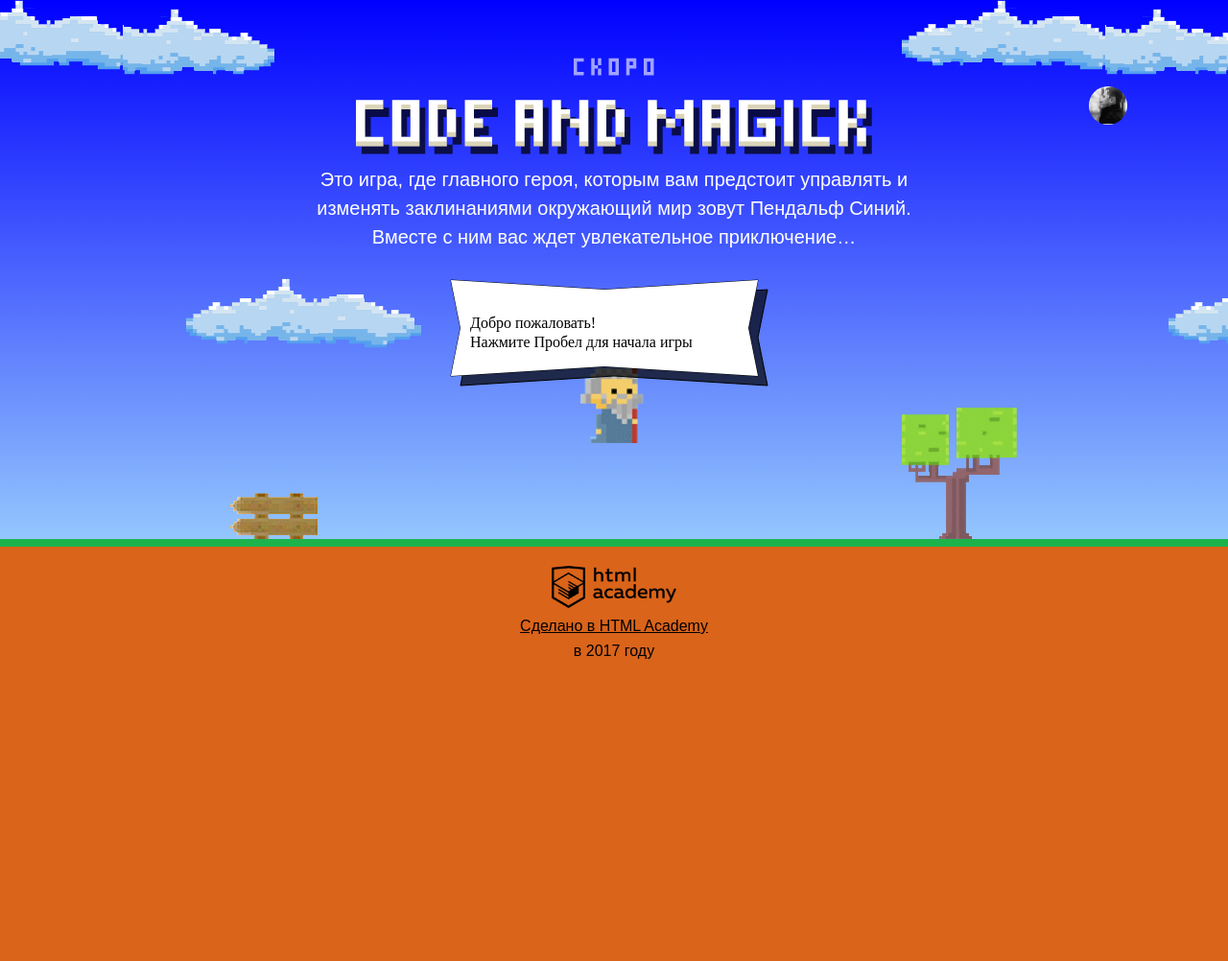
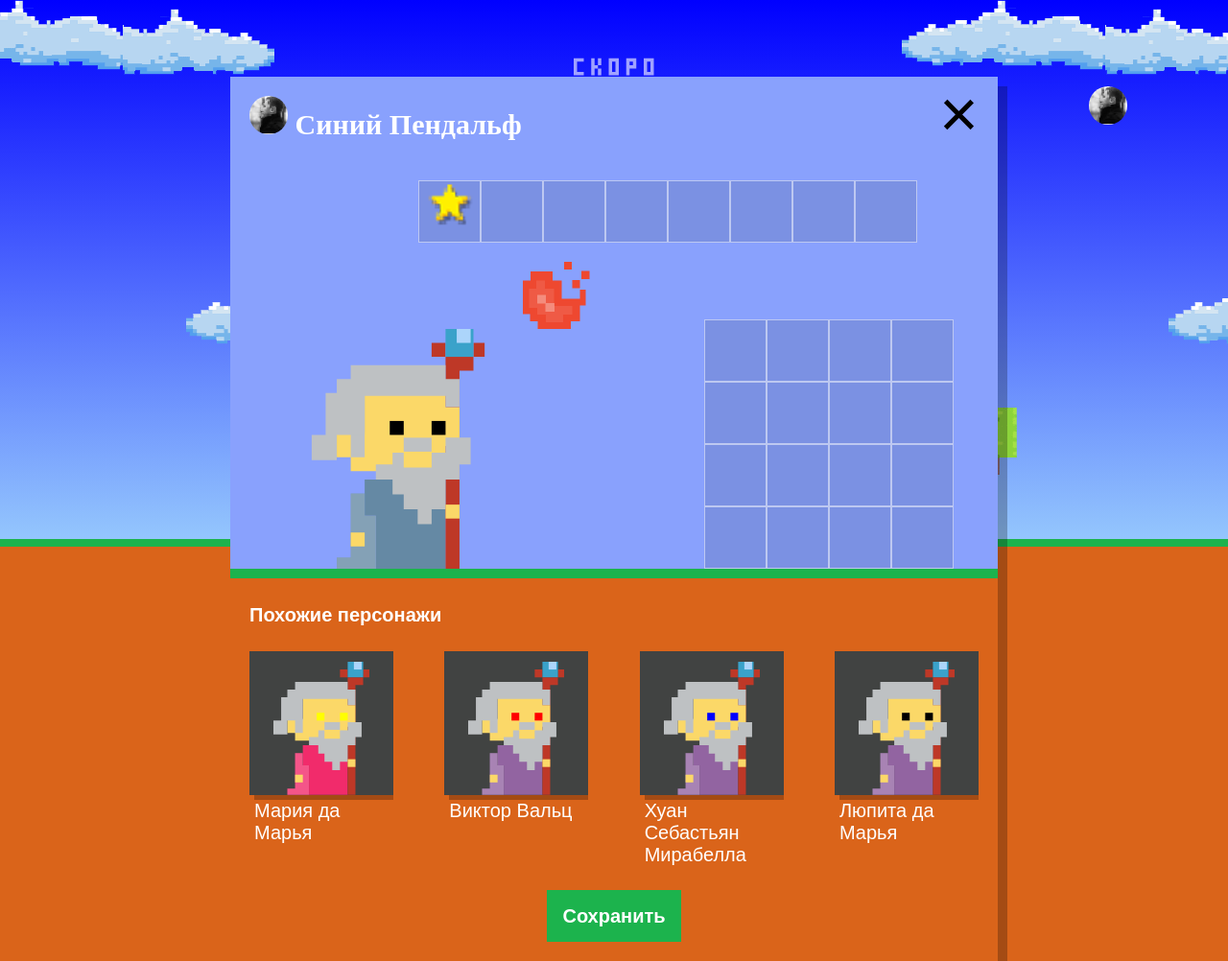
Before and after one commit to GeorgeKazanchev/Code-And-Magic, a website: page index.html in a window 1280 px wide. Shown: the whole page at 96% size. Before the commit the page ends 800 px from the top, so only its background shows below. Drawn offline with Linux system fonts and the light colour scheme; a web font is replaced by a local one.

Commit message:
Добавлено отображение похожих волшебников на экран настроек пользователя
1. Создана функция для генерации объектов волшебников.
2. Реализована функция создания DOM-элемента на основе объекта волшебника.
3. Выполнена отрисовка DOM-элементов в список похожих волшебников.

```diff
--- a/index.html
+++ b/index.html
@@ -205,6 +205,7 @@
   };
 </script>
 
+<script src="js/setup.js"></script>
 <script src="js/stat.js"></script>
 <script src="js/game.js"></script>
 
--- /dev/null
+++ b/js/setup.js
@@ -0,0 +1,87 @@
+'use strict';
+
+var setupElement = document.querySelector('.setup');
+setupElement.classList.remove('hidden');
+
+var similarElement = document.querySelector('.setup-similar');
+var similarListElement = document.querySelector('.setup-similar-list');
+var similarWizardTemplate = document.querySelector('#similar-wizard-template')
+  .content
+  .querySelector('.setup-similar-item');
+
+var WIZARDS_COUNT = 4;
+
+var WIZARD_NAMES = [
+  'Иван',
+  'Хуан Себастьян',
+  'Мария',
+  'Кристоф',
+  'Виктор',
+  'Юлия',
+  'Люпита',
+  'Вашингтон',
+];
+
+var WIZARD_SURNAMES = [
+  'да Марья',
+  'Верон',
+  'Мирабелла',
+  'Вальц',
+  'Онопко',
+  'Топольницкая',
+  'Нионго',
+  'Ирвинг',
+];
+
+var COAT_COLORS = [
+  'rgb(101, 137, 164)',
+  'rgb(241, 43, 107)',
+  'rgb(146, 100, 161)',
+  'rgb(56, 159, 117)',
+  'rgb(215, 210, 55)',
+  'rgb(0, 0, 0)',
+];
+
+var EYES_COLORS = [
+  'black',
+  'red',
+  'blue',
+  'yellow',
+  'green',
+];
+
+var getRandomArrayItem = function(arr) {
+  return arr[Math.floor(Math.random() * arr.length)];
+};
+
+var generateWizards = function() {
+  var wizards = [];
+  for (var i = 0; i < WIZARDS_COUNT; ++i) {
+    wizards.push({
+      name: getRandomArrayItem(WIZARD_NAMES) + ' ' + getRandomArrayItem(WIZARD_SURNAMES),
+      coatColor: getRandomArrayItem(COAT_COLORS),
+      eyesColor: getRandomArrayItem(EYES_COLORS),
+    });
+  }
+  return wizards;
+};
+
+var renderWizard = function(wizard) {
+  var wizardElement = similarWizardTemplate.cloneNode(true);
+
+  wizardElement.querySelector('.setup-similar-label').textContent = wizard.name;
+  wizardElement.querySelector('.wizard-coat').style.fill = wizard.coatColor;
+  wizardElement.querySelector('.wizard-eyes').style.fill = wizard.eyesColor;
+
+  return wizardElement;
+};
+
+var wizards = generateWizards();
+
+var fragment = document.createDocumentFragment();
+for (var i = 0; i < wizards.length; ++i) {
+  fragment.append(renderWizard(wizards[i]));
+}
+similarListElement.append(fragment);
+
+similarElement.classList.remove('hidden');
```
